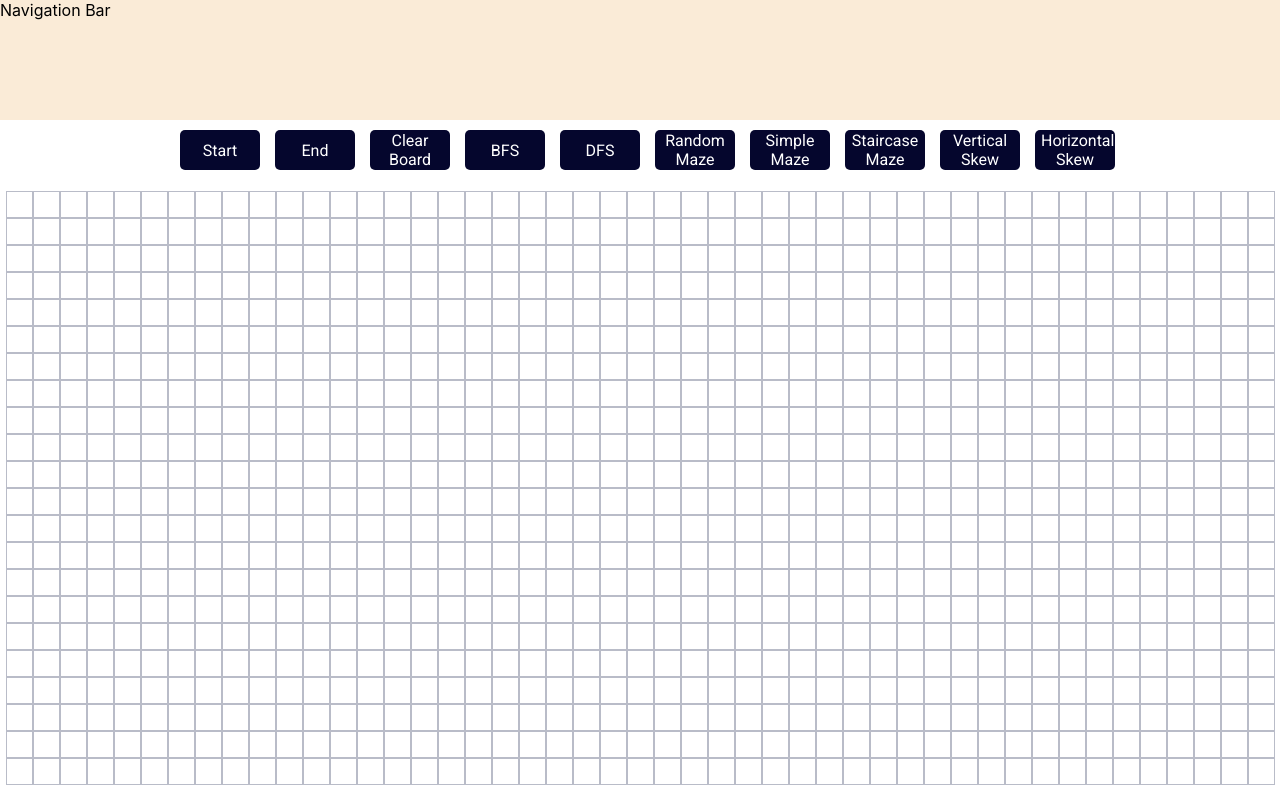
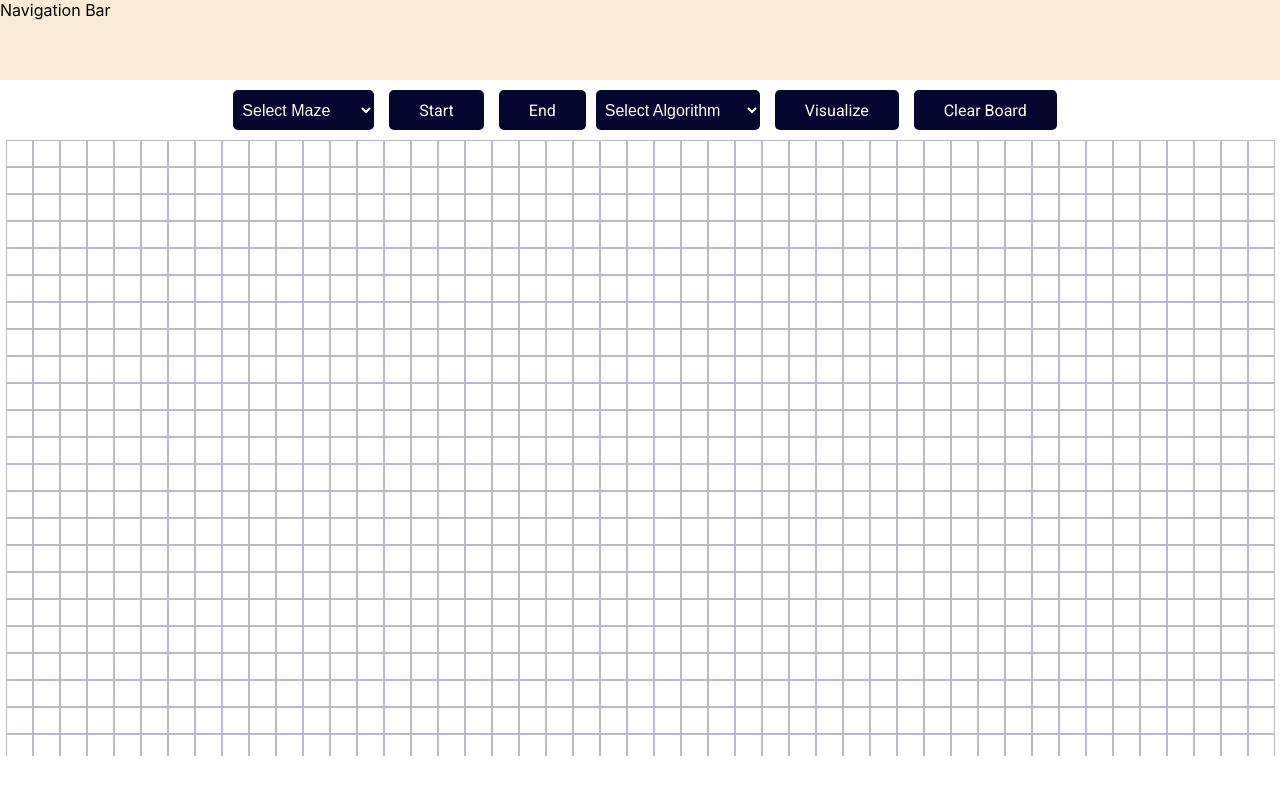
Before and after one commit to KshitizPratap/graph_visualizer, a React (Create React App) app: page / in a window 1280 px wide. Built offline with nearby package versions, Linux system fonts and the light colour scheme; a web font is replaced by a local one.

Commit message:
Added Clear button & changed layout

```diff
--- a/src/Function/MazeFunction.js
+++ b/src/Function/MazeFunction.js
@@ -318,14 +318,14 @@ const RandomMazeMaker = (visi) => {
     const row = visi.length;
     const col = visi[0].length;
 
-    for(let j=2;j<col-2; j++)
+    for(let j=0;j<col; j++)
     {
         let rowArr = new Set();
 
         for(let i=0; i<row/3; i++)
-            rowArr.add(Math.floor(Math.random() * (row-3) + 2));
+            rowArr.add(Math.floor(Math.random() * row));
 
-        for(let i=2; i<row-2; i++)
+        for(let i=0; i<row; i++)
         {
             if(rowArr.has(i))
                 visi[i][j] = true;
--- a/src/component/Node/Node.module.css
+++ b/src/component/Node/Node.module.css
@@ -2,6 +2,7 @@
     height: 25px;
     width: 25px;
     border: 0.1px solid rgba(6, 16, 59, 0.277);
+    background-color: white;
 }
 
 .Start{
--- a/src/container/GraphVisualizer.js
+++ b/src/container/GraphVisualizer.js
@@ -3,7 +3,13 @@ import Node from "../component/Node/Node";
 import classes from "./GraphVisualizer.module.css";
 import { shortestPath } from "../Function/ShortestPath";
 import { DFSPathfinder } from "../Function/DFSPathfinder";
-import { VerticalRecursiveMaze, SimpleMaze, StaircaseMaze, HorizontalRecursiveMaze, RandomMaze } from "../Function/MazeFunction";
+import {
+  VerticalRecursiveMaze,
+  SimpleMaze,
+  StaircaseMaze,
+  HorizontalRecursiveMaze,
+  RandomMaze,
+} from "../Function/MazeFunction";
 
 function GraphVisualizer() {
   const [grid, setGrid] = useState([], []);
@@ -19,14 +25,16 @@ function GraphVisualizer() {
   const [prevWall, setPrevWall] = useState([-1, -1]);
   const [reload, setReload] = useState(false);
 
+  const [algo, setAlgo] = useState("select")
+
   let row, col;
 
   useEffect(() => {
     let height = window.innerHeight;
     let width = window.innerWidth;
 
-    row = parseInt(width/27);
-    col = parseInt((0.8*height)/29)
+    row = parseInt(width / 27);
+    col = parseInt((0.85 * height) / 29);
 
     let temp = Array(row)
       .fill(0)
@@ -62,7 +70,23 @@ function GraphVisualizer() {
   };
 
   const clearHandler = () => {
-    window.location.reload();
+    let arr = document.getElementsByClassName("tableNodes");
+    let mazeArr = JSON.parse(sessionStorage.getItem("mazeArr"));
+
+    let row = mazeArr.length, col = mazeArr[0].length
+
+    for(let i=0; i<row; i++)
+    {
+      for(let j=0; j<col; j++)
+      {
+        if(!mazeArr[i][j]){
+          arr[i].children[j].classList.remove(classes.animatedNodes);
+          arr[i].children[j].classList.remove(classes.path);
+
+        }
+      }
+    }
+    setVisited(mazeArr);
   };
 
   const NodeClickHandler = (row, col) => {
@@ -122,10 +146,9 @@ function GraphVisualizer() {
       if (path[i][0] === undefined) continue;
 
       setTimeout(() => {
-        arr[path[i][0]].children[path[i][1]].style.backgroundColor = "yellow";
+        arr[path[i][0]].children[path[i][1]].classList.add(classes.path)
       }, 50 * i);
     }
-
   };
 
   const BFSPathMain = () => {
@@ -134,9 +157,8 @@ function GraphVisualizer() {
 
     for (let i = 0; i < animated.length; i++) {
       setTimeout(() => {
-         {
-          arr[animated[i - 1][0]].children[animated[i - 1][1]].className =
-            classes.animatedNodes;
+        {
+          arr[animated[i - 1][0]].children[animated[i - 1][1]].classList.add(classes.animatedNodes)
         }
       }, 20 * i);
     }
@@ -148,8 +170,7 @@ function GraphVisualizer() {
       setTimeout(() => {
         pathMaker(animated);
       }, 20 * animated.length + 1500);
-    }
-    else {
+    } else {
       setTimeout(() => {
         alert("Path not found");
       }, 21 * animated.length);
@@ -193,128 +214,163 @@ function GraphVisualizer() {
 
   const SimpleMazeHandler = () => {
     let animated = SimpleMaze(visited);
-    setVisited(animated)
+    sessionStorage.setItem("mazeArr", JSON.stringify(animated))
 
     let arr = document.getElementsByClassName("tableNodes");
 
-    for(let i=0; i<animated.length; i++)
-    {
-      for(let j=0; j<animated[0].length; j++)
-         arr[i].children[j].classList.remove(classes.animatedWalls)
+    for (let i = 0; i < animated.length; i++) {
+      for (let j = 0; j < animated[0].length; j++)
+        arr[i].children[j].classList.remove(classes.animatedWalls);
     }
 
-    for(let i=0; i<animated.length; i++)
-    {
-      for(let j=0; j<animated[0].length; j++)
-      {
-        if(animated[i][j]){
+    for (let i = 0; i < animated.length; i++) {
+      for (let j = 0; j < animated[0].length; j++) {
+        if (animated[i][j]) {
           setTimeout(() => {
-            arr[i].children[j].classList.add(classes.animatedWalls)
-          }, 10*i + 10*j);
+            arr[i].children[j].classList.add(classes.animatedWalls);
+          }, 10 * i + 10 * j);
         }
       }
     }
+
+    setTimeout(() => {
+      setVisited(animated);
+    }, 11 * row + 11 * col);
   };
 
   const StaircaseHandler = () => {
     let animated = StaircaseMaze(visited);
-    setVisited(animated)
+    sessionStorage.setItem("mazeArr", JSON.stringify(animated))
+
     let arr = document.getElementsByClassName("tableNodes");
 
-    for(let i=0; i<animated.length; i++)
-    {
-      for(let j=0; j<animated[0].length; j++)
-         arr[i].children[j].classList.remove(classes.animatedWalls)
+    for (let i = 0; i < animated.length; i++) {
+      for (let j = 0; j < animated[0].length; j++)
+        arr[i].children[j].classList.remove(classes.animatedWalls);
     }
 
-    for(let i=0; i<animated.length; i++)
-    {
-      for(let j=0; j<animated[0].length; j++)
-      {
-        if(animated[i][j]){
+    for (let i = 0; i < animated.length; i++) {
+      for (let j = 0; j < animated[0].length; j++) {
+        if (animated[i][j]) {
           setTimeout(() => {
-            arr[i].children[j].classList.add(classes.animatedWalls)
-          }, 10*i + 10*j);
+            arr[i].children[j].classList.add(classes.animatedWalls);
+          }, 10 * i + 10 * j);
         }
       }
     }
-  }
+
+    setTimeout(() => {
+      setVisited(animated);
+    }, 11 * row + 11 * col);
+  };
 
   const VerticalRecursiveHandler = () => {
-    let animated = VerticalRecursiveMaze(visited)
+    let animated = VerticalRecursiveMaze(visited);
+    sessionStorage.setItem("mazeArr", JSON.stringify(animated))
 
-    setVisited(animated)
     let arr = document.getElementsByClassName("tableNodes");
 
-    for(let i=0; i<animated.length; i++)
-    {
-      for(let j=0; j<animated[0].length; j++)
-         arr[i].children[j].classList.remove(classes.animatedWalls)
+    for (let i = 0; i < animated.length; i++) {
+      for (let j = 0; j < animated[0].length; j++)
+        arr[i].children[j].classList.remove(classes.animatedWalls);
     }
 
-    for(let i=0; i<animated.length; i++)
-    {
-      for(let j=0; j<animated[0].length; j++)
-      {
-        if(animated[i][j]){
+    for (let i = 0; i < animated.length; i++) {
+      for (let j = 0; j < animated[0].length; j++) {
+        if (animated[i][j]) {
           setTimeout(() => {
-            arr[i].children[j].classList.add(classes.animatedWalls)
-          }, 10*i + 10*j);
+            arr[i].children[j].classList.add(classes.animatedWalls);
+          }, 10 * i + 10 * j);
         }
       }
     }
-  }
+
+    setTimeout(() => {
+      setVisited(animated);
+    }, 11 * row + 11 * col);
+  };
 
   const HorizontalRecursiveHandler = () => {
-    let animated = HorizontalRecursiveMaze(visited)
+    let animated = HorizontalRecursiveMaze(visited);
+    sessionStorage.setItem("mazeArr", JSON.stringify(animated))
 
-    setVisited(animated)
     let arr = document.getElementsByClassName("tableNodes");
 
-    for(let i=0; i<animated.length; i++)
-    {
-      for(let j=0; j<animated[0].length; j++)
-         arr[i].children[j].classList.remove(classes.animatedWalls)
+    for (let i = 0; i < animated.length; i++) {
+      for (let j = 0; j < animated[0].length; j++)
+        arr[i].children[j].classList.remove(classes.animatedWalls);
     }
 
-    for(let i=0; i<animated.length; i++)
-    {
-      for(let j=0; j<animated[0].length; j++)
-      {
-        if(animated[i][j]){
+    for (let i = 0; i < animated.length; i++) {
+      for (let j = 0; j < animated[0].length; j++) {
+        if (animated[i][j]) {
           setTimeout(() => {
-            arr[i].children[j].classList.add(classes.animatedWalls)
-          }, 10*i + 10*j);
+            arr[i].children[j].classList.add(classes.animatedWalls);
+          }, 10 * i + 10 * j);
         }
       }
     }
-  }
+
+    setTimeout(() => {
+      setVisited(animated);
+    }, 11 * row + 11 * col);
+  };
 
   const RandomMazeHandler = () => {
-    let animated = RandomMaze(visited)
+    let animated = RandomMaze(visited);
+    sessionStorage.setItem("mazeArr", JSON.stringify(animated))
 
-    setVisited(animated)
     let arr = document.getElementsByClassName("tableNodes");
 
-    for(let i=0; i<animated.length; i++)
-    {
-      for(let j=0; j<animated[0].length; j++)
-         arr[i].children[j].classList.remove(classes.animatedWalls)
+    for (let i = 0; i < animated.length; i++) {
+      for (let j = 0; j < animated[0].length; j++)
+        arr[i].children[j].classList.remove(classes.animatedWalls);
     }
 
-    for(let i=0; i<animated.length; i++)
-    {
-      for(let j=0; j<animated[0].length; j++)
-      {
-        if(animated[i][j]){
+    for (let i = 0; i < animated.length; i++) {
+      for (let j = 0; j < animated[0].length; j++) {
+        if (animated[i][j]) {
           setTimeout(() => {
-            arr[i].children[j].classList.add(classes.animatedWalls)
-          }, 10*i + 10*j);
+            arr[i].children[j].classList.add(classes.animatedWalls);
+          }, 10 * i + 10 * j);
         }
       }
     }
+
+    setTimeout(() => {
+      setVisited(animated);
+    }, 11 * row + 11 * col);
+  };
+
+  const AlgoHandler = (event) => {
+    setAlgo(event.target.value);
   }
 
+  const MazeHandler = (event) => {
+    let maze = event.target.value;
+
+    if(maze === "random")
+      RandomMazeHandler();
+    else if(maze === "simple")
+      SimpleMazeHandler();
+    else if(maze === "staircase")
+      StaircaseHandler();
+    else if(maze === "vertical")
+      VerticalRecursiveHandler();
+    else if(maze === "horizontal")
+      HorizontalRecursiveHandler();
+  }
+
+  const VisualizeHandler = () => {
+    if(algo === "select")
+      alert("Please select an algorithm")
+    if(algo === "bfs")
+      BFSPathMain();
+    else if(algo === "dfs")
+      DFSPathMain();
+    // else if(algo === "dijkstra")
+    //   StaircaseHandler();
+  }
 
   const table =
     grid.length !== 0
@@ -348,42 +404,36 @@ function GraphVisualizer() {
     <div className={classes.Wrapper}>
       <div className={classes.Nav}>Navigation Bar</div>
       <div className={classes.ButtonWrapper}>
+
+        <select name="maze" id="maze" onChange={MazeHandler}>
+          <option value="maze" selected disabled>Select Maze</option>
+          <option value="random">Random Maze</option>
+          <option value="simple">Simple Maze</option>
+          <option value="staircase">Staircase Maze</option>
+          <option value="vertical">Vertical Skew</option>
+          <option value="horizontal">Horizontal Skew</option>
+        </select>
+
         <button onClick={startHandler} className={classes.Button}>
           Start
         </button>
         <button onClick={endHandler} className={classes.Button}>
           End
         </button>
+
+        <select name="algorithm" id="algorithm" onChange={AlgoHandler}>
+          <option value="algo" selected disabled>Select Algorithm</option>
+          <option value="dijkstra">Dijkstra's Algorithm</option>
+          <option value="bfs">Breath-First Search</option>
+          <option value="dfs">Depth-First Search</option>
+        </select>
+
+         <button onClick={VisualizeHandler} className={classes.Button}>
+          Visualize
+        </button>
+
         <button onClick={clearHandler} className={classes.Button}>
           Clear Board
-        </button>
-
-        <button onClick={BFSPathMain} className={classes.Button}>
-          BFS
-        </button>
-
-        <button onClick={DFSPathMain} className={classes.Button}>
-          DFS
-        </button>
-
-        <button onClick={RandomMazeHandler} className={classes.Button}>
-          Random Maze
-        </button>
-
-        <button onClick={SimpleMazeHandler} className={classes.Button}>
-          Simple Maze
-        </button>
-
-        <button onClick={StaircaseHandler} className={classes.Button}>
-          Staircase Maze
-        </button>
-
-        <button onClick={VerticalRecursiveHandler} className={classes.Button}>
-          Vertical Skew
-        </button>
-
-        <button onClick={HorizontalRecursiveHandler} className={classes.Button}>
-          Horizontal Skew
         </button>
       </div>
 
--- a/src/container/GraphVisualizer.module.css
+++ b/src/container/GraphVisualizer.module.css
@@ -4,12 +4,12 @@
 }
 
 .Nav{
-    height: 15vh;
+    height: 10vh;
     background-color: antiquewhite;
 }
 
 .Table{
-    margin: 0;
+    margin-top: auto;
     display: flex;
     align-items: center;
     justify-content: center;
@@ -32,12 +32,13 @@
   color: white;
   font-family: 'Roboto', sans-serif;
   height: 2.5rem;
-  width: 5rem;
+  width: auto;
   border: none;
   border-radius: 5px;
   font-size: medium;
   transition: all ease 0.3s;
   margin-left: 15px;
+  padding: 10px 30px;
 }
 
 .Button:hover{
@@ -45,10 +46,17 @@
   box-shadow: 1px 1px 5px rgb(5, 6, 45);
 }
 
+.Node{
+  height: 25px;
+  width: 25px;
+  border: 0.1px solid rgba(6, 16, 59, 0.277);
+  background-color: white;
+}
+
 .animatedNodes{
     height: 25px;
     width: 25px;
-    border: 0.00001px solid white;
+    border: 0.1px solid white;
     background-color: rgba(33, 218, 247, 0.863);
     animation-name: animation;
     animation-duration: 2s;
@@ -56,9 +64,30 @@
 
 .animatedWalls{
   background-color: rgb(17, 32, 60);
-  /* border: 0.1px solid rgb(255, 255, 255); */
   animation-name: animationWall;
-  animation-duration: 1s;
+  animation-duration: 0.5s;
+}
+
+.path{
+  background-color: yellow;
+}
+
+select{
+  border: none;
+  background-color: rgb(5, 6, 45);
+  color: white;
+  border-radius: 5px;
+  font-size: medium;
+  padding: 10px 0;
+  padding-left: 5px;
+  height: 2.5rem;
+  margin-left: 10px;
+  cursor: pointer;
+}
+
+option{
+  background-color: white;
+  color: rgb(5, 6, 45);
 }
 
 @keyframes animation {
```
